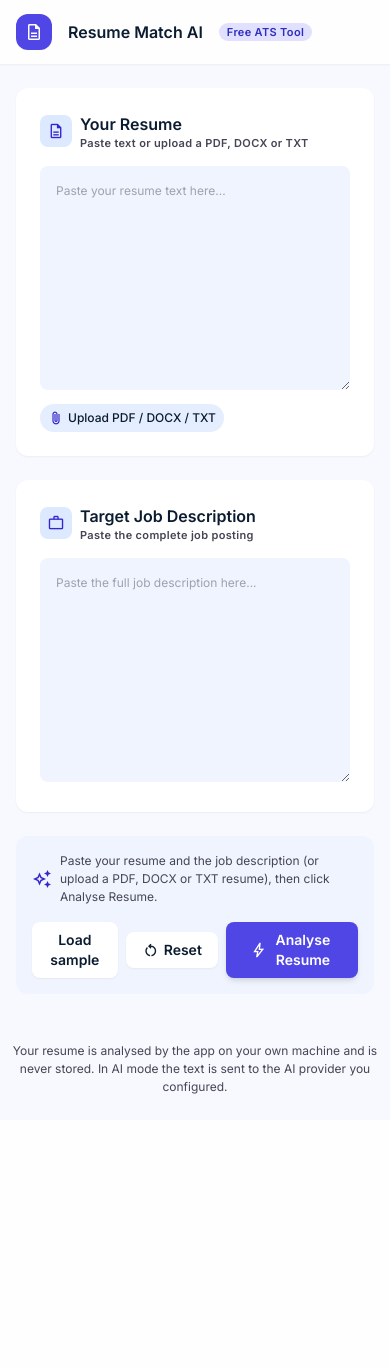
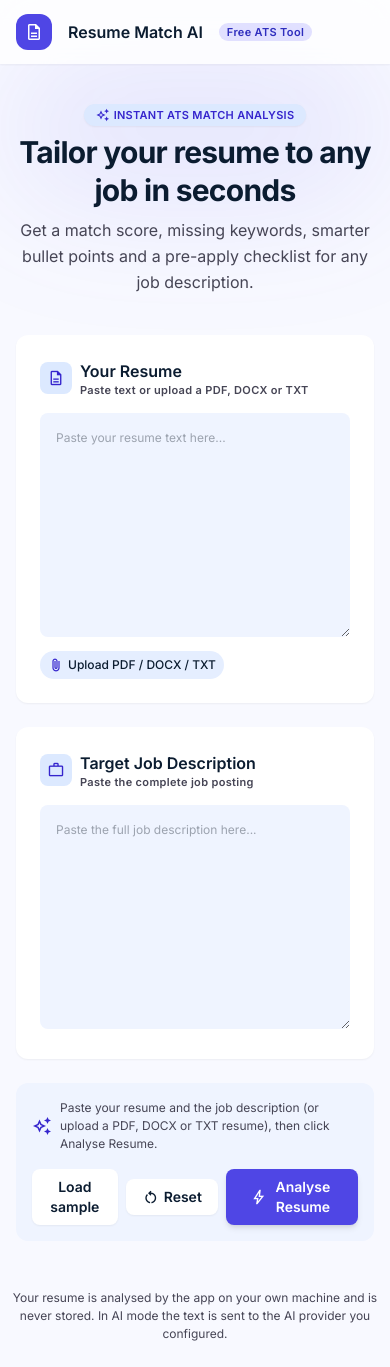
Before and after one commit to adarshager/resume-match-ai, a Flask app: page / in a window 390 px wide. Before the commit the page ends 1094 px from the top, so only its background shows below. Run offline with Flask 3, Linux system fonts and the light colour scheme; some libraries are stand-ins or nearby versions.

Commit message:
Fix errors and responsive UI

```diff
--- a/app.py
+++ b/app.py
@@ -1,7 +1,7 @@
 """Resume Match AI - analyses a resume against a job description.
 AI mode  : Claude or Gemini (set a key in .env)
 Offline  : keyword-based analysis, works with no API key."""
-import os, re, json
+import os, re, json, time
 import requests
 from flask import Flask, request, jsonify, render_template
 from dotenv import load_dotenv
@@ -40,7 +40,13 @@ def has(term, text):
 def read_file(f):
     name = f.filename.lower()
     if name.endswith(".pdf"):
-        from pypdf import PdfReader
+        try:
+            from pypdf import PdfReader  # type: ignore[import-not-found]
+        except ImportError:
+            try:
+                from PyPDF2 import PdfReader  # type: ignore[import-not-found]
+            except ImportError as exc:
+                raise RuntimeError("PDF parsing requires the 'pypdf' package. Install it with: pip install pypdf") from exc
         return "\n".join(p.extract_text() or "" for p in PdfReader(f.stream).pages)
     if name.endswith(".docx"):
         import docx
@@ -83,10 +89,11 @@ def gemini(prompt):
     """Call Gemini with the key in a header. Picks an available Flash model automatically."""
     key = os.getenv("GEMINI_API_KEY", "").strip().strip("\"'")
     h = {"x-goog-api-key": key, "Content-Type": "application/json"}
+    t0 = time.monotonic()
     models = [os.getenv("GEMINI_MODEL", "").strip()]
     if not _model_cache:
         try:
-            r = requests.get(_GEMINI + "models", headers=h, params={"pageSize": 100}, timeout=20)
+            r = requests.get(_GEMINI + "models", headers=h, params={"pageSize": 100}, timeout=10)
             if r.ok:
                 names = [m["name"].split("/")[-1] for m in r.json().get("models", [])
                          if "generateContent" in m.get("supportedGenerationMethods", [])]
@@ -100,7 +107,9 @@ def gemini(prompt):
     last = "No Gemini model available"
     for m in dict.fromkeys(x for x in models if x):
         for cfg in ({"responseMimeType": "application/json"}, {}):
-            r = requests.post(_GEMINI + f"models/{m}:generateContent", headers=h, timeout=90,
+            if time.monotonic() - t0 > 55:
+                raise RuntimeError("AI request timed out")
+            r = requests.post(_GEMINI + f"models/{m}:generateContent", headers=h, timeout=40,
                               json={"contents": [{"parts": [{"text": prompt}]}], "generationConfig": cfg})
             if r.ok:
                 return r.json()["candidates"][0]["content"]["parts"][0]["text"]
@@ -115,7 +124,7 @@ def gemini(prompt):
 def ai(resume, jd):
     prompt = PROMPT.replace("<<R>>", resume[:12000]).replace("<<J>>", jd[:8000])
     if os.getenv("ANTHROPIC_API_KEY"):
-        r = requests.post("https://api.anthropic.com/v1/messages", timeout=90,
+        r = requests.post("https://api.anthropic.com/v1/messages", timeout=60,
                           headers={"x-api-key": os.getenv("ANTHROPIC_API_KEY"),
                                    "anthropic-version": "2023-06-01", "content-type": "application/json"},
                           json={"model": os.getenv("CLAUDE_MODEL", "claude-sonnet-5-5"), "max_tokens": 2000,
@@ -157,5 +166,14 @@ def analyze():
     return jsonify(data)
 
 
+@app.errorhandler(Exception)
+def on_error(e):
+    from werkzeug.exceptions import HTTPException
+    if isinstance(e, HTTPException):
+        return jsonify(error=e.description), e.code
+    app.logger.exception("Unhandled error")
+    return jsonify(error="Something went wrong on the server. Please try again."), 500
+
+
 if __name__ == "__main__":
     app.run(debug=True, port=5000)
--- a/templates/index.html
+++ b/templates/index.html
@@ -9,21 +9,27 @@ fontSize:{"label-sm":["11px",{lineHeight:"14px",letterSpacing:"0.03em",fontWeigh
 <style>body{font-family:Inter,system-ui,sans-serif}@media print{.noprint{display:none!important}main{padding-top:0!important}}</style></head>
 <body class="bg-background text-on-surface text-body-md antialiased min-h-screen flex flex-col">
 <header class="noprint fixed top-0 w-full z-50 bg-surface-container-lowest/80 backdrop-blur-xl shadow-sm">
- <div class="h-16 max-w-6xl mx-auto px-margin-mobile md:px-margin flex items-center gap-space-md">
+ <div class="h-16 max-w-7xl 2xl:max-w-[1440px] mx-auto px-4 sm:px-6 lg:px-10 flex items-center gap-space-md">
   <div class="w-9 h-9 rounded-xl bg-primary-container flex items-center justify-center"><span class="material-symbols-outlined text-on-primary text-[20px]">description</span></div>
   <span class="text-headline-sm">Resume Match AI</span>
   <span class="px-space-sm py-0.5 rounded-full bg-secondary-fixed text-on-secondary-fixed-variant text-label-sm">Free ATS Tool</span>
   <span class="hidden lg:inline text-body-sm text-on-surface-variant">Tailor your resume to any job in seconds</span>
  </div></header>
 
-<main class="w-full pt-16 flex-1"><div class="max-w-6xl mx-auto px-margin-mobile md:px-margin py-space-lg">
+<main class="w-full pt-16 flex-1"><div class="max-w-7xl 2xl:max-w-[1440px] mx-auto px-4 sm:px-6 lg:px-10 py-space-lg">
 <section id="inputs" class="noprint">
+ <div class="relative text-center max-w-4xl mx-auto pt-space-md sm:pt-space-lg mb-space-xl">
+  <div class="absolute -top-10 left-1/2 -translate-x-1/2 w-96 h-40 bg-primary-container/10 rounded-full blur-3xl pointer-events-none"></div>
+  <div class="relative inline-flex items-center gap-space-xs px-3 py-1 rounded-full bg-surface-container-high text-primary text-label-sm uppercase tracking-wide mb-space-sm shadow-sm"><span class="material-symbols-outlined text-[14px]">auto_awesome</span><span>Instant ATS Match Analysis</span></div>
+  <h1 class="relative text-3xl sm:text-4xl lg:text-5xl xl:text-6xl leading-tight font-bold tracking-tight mb-space-sm">Tailor your resume to any job in seconds</h1>
+  <p class="relative text-body-lg text-on-surface-variant max-w-2xl mx-auto">Get a match score, missing keywords, smarter bullet points and a pre-apply checklist for any job description.</p>
+ </div>
  <div class="grid grid-cols-1 lg:grid-cols-2 gap-space-lg">
   <div class="bg-surface-container-lowest rounded-xl p-space-lg shadow-sm hover:shadow-md transition-shadow">
    <div class="flex items-center gap-space-sm mb-space-md">
     <div class="w-8 h-8 rounded-lg bg-surface-container-high flex items-center justify-center text-primary"><span class="material-symbols-outlined text-[18px]">description</span></div>
     <div><h2 class="text-headline-sm">Your Resume</h2><p class="text-label-sm text-on-surface-variant">Paste text or upload a PDF, DOCX or TXT</p></div></div>
-   <textarea id="resume" placeholder="Paste your resume text here..." class="w-full h-56 bg-surface-container-low rounded-lg p-space-md text-body-sm outline-none focus:ring-2 focus:ring-primary-container resize-y"></textarea>
+   <textarea id="resume" placeholder="Paste your resume text here..." class="w-full h-56 sm:h-64 lg:h-72 xl:h-80 bg-surface-container-low rounded-lg p-space-md text-body-sm outline-none focus:ring-2 focus:ring-primary-container resize-y"></textarea>
    <label class="mt-space-sm inline-flex items-center gap-space-xs px-space-sm py-1.5 rounded-full bg-surface-container hover:bg-surface-container-high cursor-pointer text-label-md transition-colors">
     <span class="material-symbols-outlined text-[16px] text-primary">attach_file</span><span id="fname">Upload PDF / DOCX / TXT</span>
     <input type="file" id="file" class="hidden" accept=".pdf,.docx,.txt"></label>
@@ -32,7 +38,7 @@ fontSize:{"label-sm":["11px",{lineHeight:"14px",letterSpacing:"0.03em",fontWeigh
    <div class="flex items-center gap-space-sm mb-space-md">
     <div class="w-8 h-8 rounded-lg bg-surface-container-high flex items-center justify-center text-primary"><span class="material-symbols-outlined text-[18px]">work</span></div>
     <div><h2 class="text-headline-sm">Target Job Description</h2><p class="text-label-sm text-on-surface-variant">Paste the complete job posting</p></div></div>
-   <textarea id="jd" placeholder="Paste the full job description here..." class="w-full h-56 bg-surface-container-low rounded-lg p-space-md text-body-sm outline-none focus:ring-2 focus:ring-primary-container resize-y"></textarea>
+   <textarea id="jd" placeholder="Paste the full job description here..." class="w-full h-56 sm:h-64 lg:h-72 xl:h-80 bg-surface-container-low rounded-lg p-space-md text-body-sm outline-none focus:ring-2 focus:ring-primary-container resize-y"></textarea>
   </div>
  </div>
  <div class="flex flex-wrap items-center justify-between gap-space-md mt-space-lg bg-surface-container-low p-space-md rounded-xl">
@@ -130,7 +136,20 @@ async function run(){
  const fd=new FormData();fd.append("resume",$("resume").value);fd.append("jd",$("jd").value);
  const f=$("file").files[0];if(f)fd.append("file",f);
  $("err").classList.add("hidden");$("go").disabled=true;$("gol").textContent="Analysing...";
- try{const r=await fetch("/api/analyze",{method:"POST",body:fd});const d=await r.json();if(!r.ok)throw new Error(d.error);show(d)}
+ try{
+  let d=null,msg="";
+  for(let i=0;i<3&&!d;i++){
+   try{
+    const r=await fetch("/api/analyze",{method:"POST",body:fd});
+    const x=await r.text();let j=null;try{j=JSON.parse(x)}catch(_){}
+    if(j&&r.ok){d=j;break}
+    if(j&&j.error&&r.status<500)throw new Error(j.error);
+    msg=(j&&j.error)||"The server is waking up or busy.";
+   }catch(e){if(e.name!=="TypeError")throw e;msg="Network problem. Check your connection."}
+   if(i<2){$("gol").textContent="Waking up server...";await new Promise(z=>setTimeout(z,6000))}
+  }
+  if(!d)throw new Error(msg+" Please try again in a minute.");
+  show(d)}
  catch(e){$("err").textContent=e.message;$("err").classList.remove("hidden")}
  $("go").disabled=false;$("gol").textContent="Analyse Resume";
 }
```
